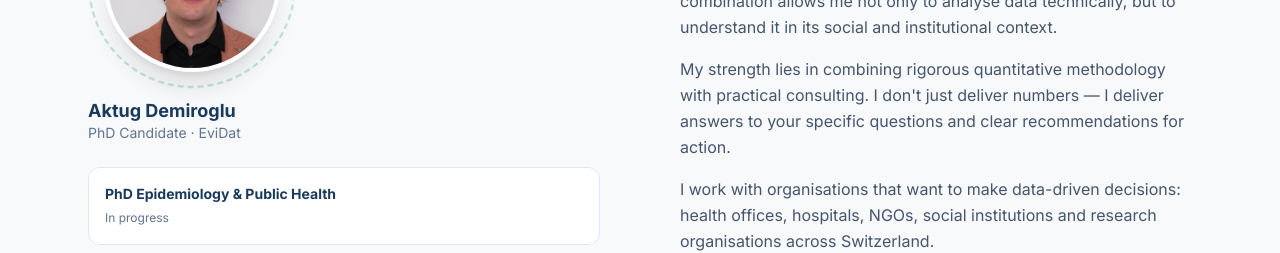
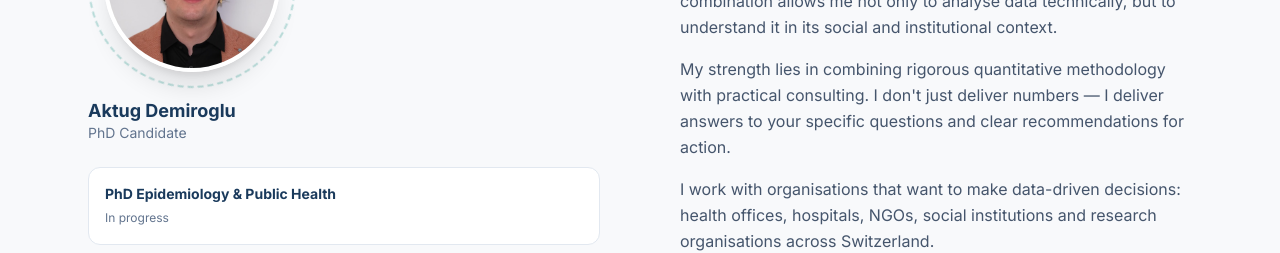
Before and after one commit to aktugdemiroglu745-svg/evidat-website, a Next.js app: page /en in a window 1280 px wide. Shown: the part 3340-3593 px from the top of the page. Built offline with nearby package versions, Linux system fonts and the light colour scheme.

Commit message:
Fix profile photo filename and remove EviDat subtitle

```diff
--- a/src/components/About.tsx
+++ b/src/components/About.tsx
@@ -32,7 +32,7 @@
             </div>
             <div className="text-center lg:text-left">
               <p className="font-bold text-[#1a3a5c] text-lg leading-tight">Aktug Demiroglu</p>
-              <p className="text-sm text-slate-500">PhD Candidate · EviDat</p>
+              <p className="text-sm text-slate-500">PhD Candidate</p>
             </div>
           </div>
 
```
